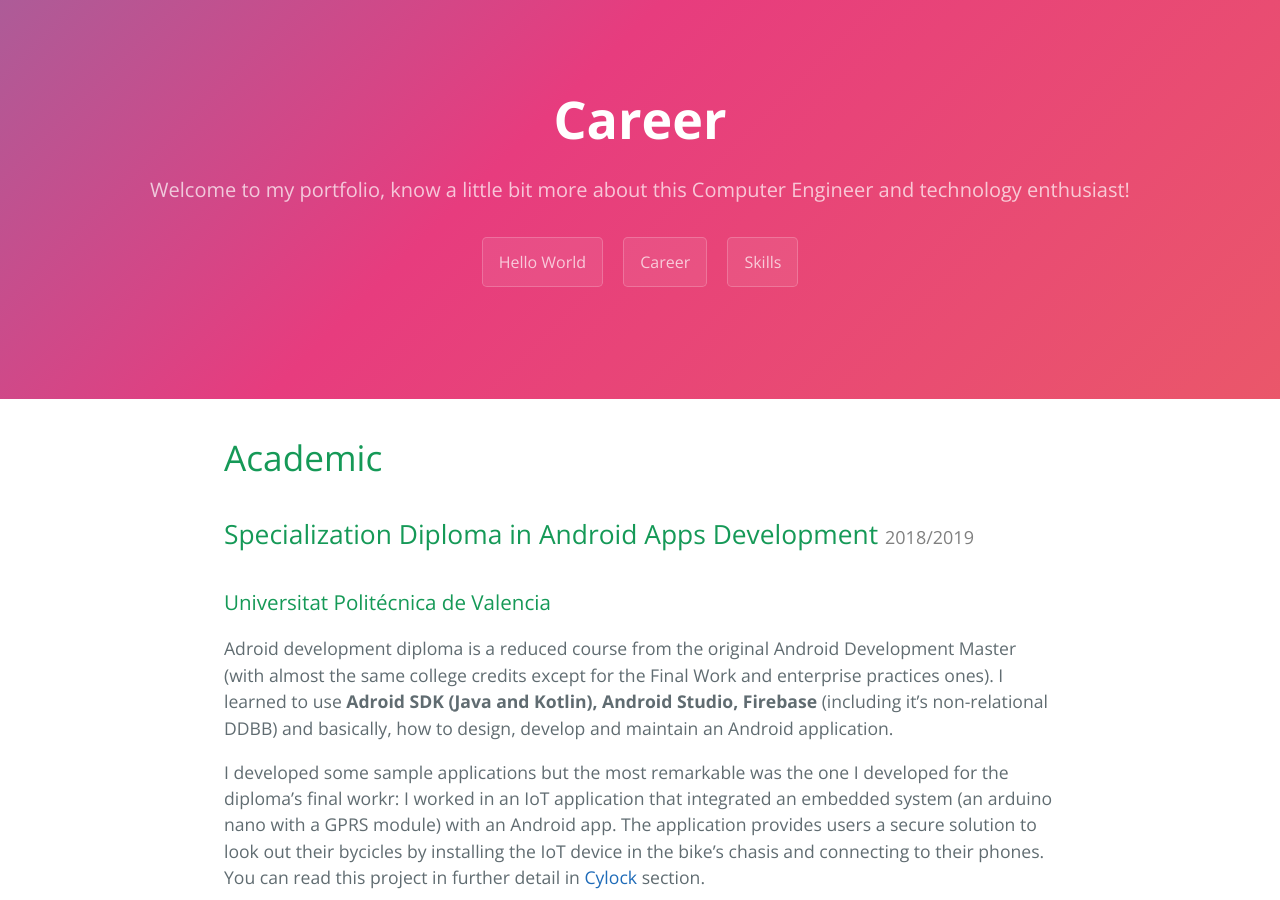
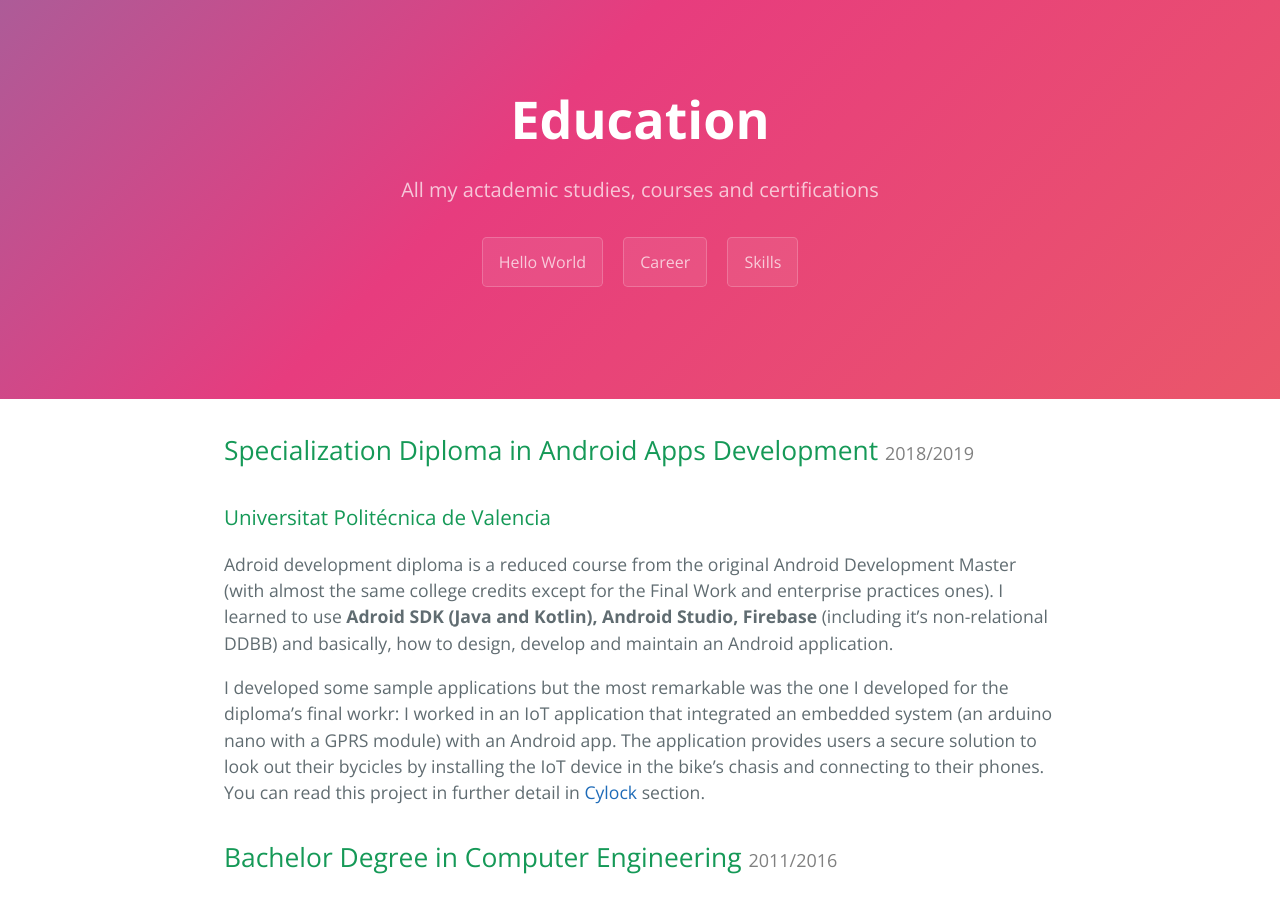
Before and after one commit to Carlosmape/carlosmape.github.io, a Jekyll site: the page built from career/education/index.md, in a window 1280 px wide and 900 px high. Built offline with Jekyll 4.4.1, drawn with Linux system fonts in a browser that asks for light colours.

Commit message:
Fixed career related pages

```diff
--- a/career/education/index.md
+++ b/career/education/index.md
@@ -1,11 +1,8 @@
 ---
 layout: default
-title: Career
-descrption: My work and academic career described in further detail
+title: Education
+description: All my actademic studies, courses and certifications
 ---
-
-# Academic
-
 ## Specialization Diploma in Android Apps Development <span class="date">2018/2019</span>
 ### Universitat Politécnica de Valencia
 Adroid development diploma is a reduced course from the original Android Development Master (with almost the same college credits except for the Final Work and enterprise practices ones). I learned to use **Adroid SDK (Java and Kotlin), Android Studio, Firebase** (including it's non-relational DDBB) and basically, how to design, develop and maintain an Android application.
```
Also changed, not shown: career/experience/index.md (+2 -4 lines).
